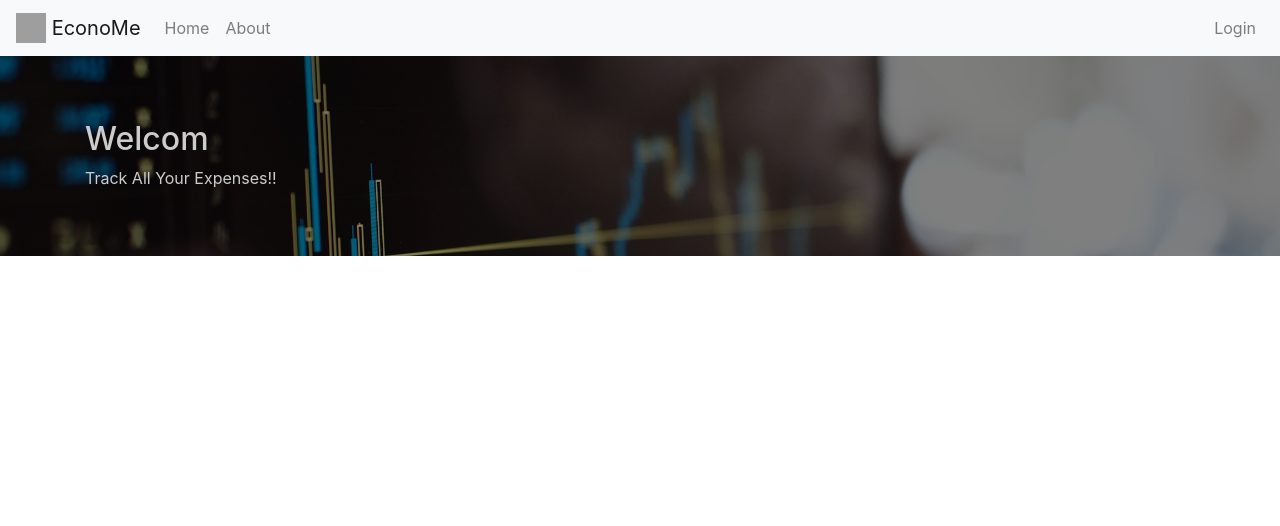
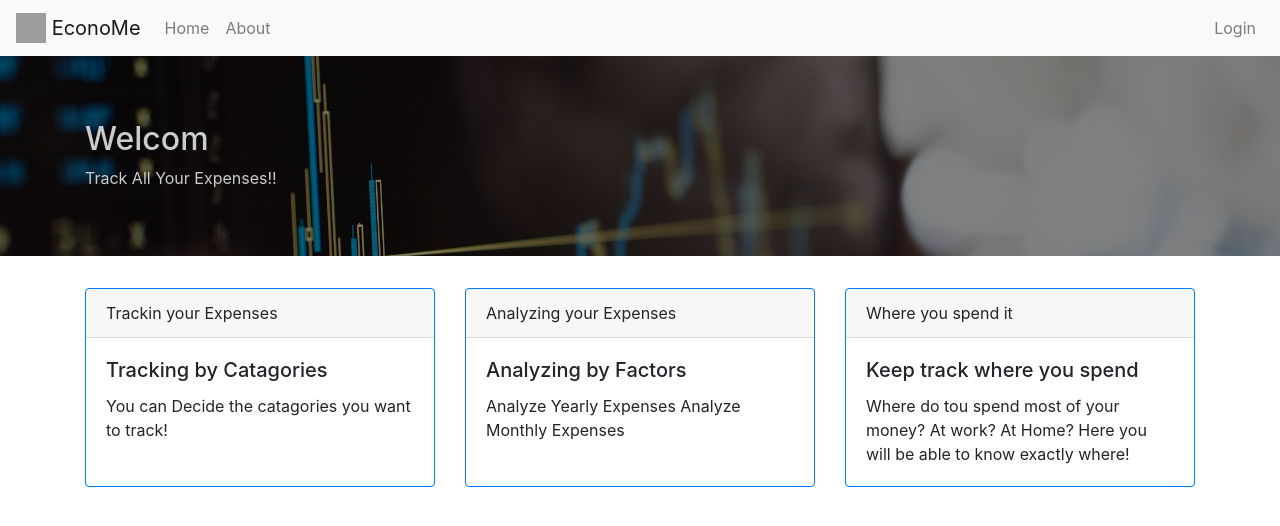
Before and after one commit to Eden-Gal-code/EconoMe, a React (Create React App) app: page / in a window 1280 px wide. Shown: the top 526 px of the page. Built offline with nearby package versions, Linux system fonts and the light colour scheme; grey boxes are pictures that could not be loaded.

Commit message:
Added About Page

```diff
--- a/src/App.js
+++ b/src/App.js
@@ -7,7 +7,7 @@ import Welcome from "./views/Welcome";
 import Expenses from "./Logged/Expenses";
 import AddExp from "./Logged/AddExp";
 import Profile from "./Logged/Profile";
-
+import About from "./views/About";
 function App() {
   return (
     <BrowserRouter>
@@ -20,7 +20,7 @@ function App() {
         <Switch>
           <Route exact path="/" component={Welcome}></Route>
           <Route path="/views/Welcome" component={Welcome}></Route>
-
+          <Route path="/views/About" component={About}></Route>
           <Route path="/views/Login" component={Login}></Route>
           <Route path="/Logged/Profile" component={Profile}></Route>
           <Route path="/Logged/Expenses" component={Expenses}></Route>
--- a/src/Logged/Expenses.js
+++ b/src/Logged/Expenses.js
@@ -18,6 +18,7 @@ class Expenses extends React.Component {
     } else {
       this.state.usr.fields.map(field => {
         this.state.lists.push(this.SearchField(field));
+        return null;
       });
     }
   }
@@ -27,6 +28,7 @@ class Expenses extends React.Component {
       if (exp.field === field) {
         obj.exps.push(exp);
       }
+      return null;
     });
     return obj;
   }
--- a/src/components/LocBarChart.js
+++ b/src/components/LocBarChart.js
@@ -1,14 +1,5 @@
 import React from "react";
-import {
-  BarChart,
-  Bar,
-  Cell,
-  XAxis,
-  YAxis,
-  CartesianGrid,
-  Tooltip,
-  Legend
-} from "recharts";
+import { BarChart, Bar, XAxis, YAxis, CartesianGrid, Tooltip } from "recharts";
 
 export default class Example extends React.Component {
   static jsfiddleUrl = "https://jsfiddle.net/alidingling/30763kr7/";
@@ -20,6 +11,7 @@ export default class Example extends React.Component {
     };
     this.state.usr.locations.map(loc => {
       this.state.data.push(this.SearchLocs(loc));
+      return null;
     });
   }
   SearchLocs(loc) {
@@ -28,6 +20,7 @@ export default class Example extends React.Component {
       if (exp.location === loc) {
         obj.value += exp.amount;
       }
+      return null;
     });
     return obj;
   }
--- a/src/components/MonthlyChart.js
+++ b/src/components/MonthlyChart.js
@@ -5,8 +5,7 @@ import {
   XAxis,
   YAxis,
   CartesianGrid,
-  Tooltip,
-  Legend
+  Tooltip
 } from "recharts";
 
 class MonthlyChart extends React.Component {
@@ -22,6 +21,7 @@ class MonthlyChart extends React.Component {
         name: data.month,
         balance: data.Mbalance
       });
+      return null;
     });
   }
 
--- a/src/components/PieChartByField.js
+++ b/src/components/PieChartByField.js
@@ -85,6 +85,7 @@ class PieChartByField extends React.Component {
     };
     this.state.usr.fields.map(field => {
       this.state.data.push(this.SearchField(field));
+      return null;
     });
   }
   SearchField(field) {
@@ -93,6 +94,7 @@ class PieChartByField extends React.Component {
       if (exp.field === field) {
         obj.value += exp.amount;
       }
+      return null;
     });
     return obj;
   }
--- a/src/components/YearlyChart.js
+++ b/src/components/YearlyChart.js
@@ -5,8 +5,7 @@ import {
   XAxis,
   YAxis,
   CartesianGrid,
-  Tooltip,
-  Legend
+  Tooltip
 } from "recharts";
 
 class YearlyChart extends React.Component {
@@ -22,6 +21,7 @@ class YearlyChart extends React.Component {
         name: data.year,
         balance: data.Ybalance
       });
+      return null;
     });
     this.state.data.push({
       name: new Date().getFullYear(),
--- /dev/null
+++ b/src/views/About.js
@@ -0,0 +1,7 @@
+import React from "react";
+import { Container } from "react-bootstrap";
+const About = () => {
+  return <Container>this site was created by Eden Gal</Container>;
+};
+
+export default About;
--- a/src/views/Welcome.js
+++ b/src/views/Welcome.js
@@ -1,5 +1,6 @@
 import React from "react";
 import Jumbo from "../components/Jumbo";
+import { Card, Container, CardDeck } from "react-bootstrap";
 class Welcome extends React.Component {
   constructor(props) {
     super(props);
@@ -11,6 +12,38 @@ class Welcome extends React.Component {
     return (
       <React.Fragment>
         <Jumbo Head="Welcom">Track All Your Expenses!!</Jumbo>
+        <Container inline>
+          <CardDeck>
+            <Card border="primary" style={{ width: "18rem" }}>
+              <Card.Header>Trackin your Expenses</Card.Header>
+              <Card.Body>
+                <Card.Title>Tracking by Catagories</Card.Title>
+                <Card.Text>
+                  You can Decide the catagories you want to track!
+                </Card.Text>
+              </Card.Body>
+            </Card>
+            <Card border="primary" style={{ width: "18rem" }}>
+              <Card.Header>Analyzing your Expenses</Card.Header>
+              <Card.Body>
+                <Card.Title>Analyzing by Factors</Card.Title>
+                <Card.Text>
+                  Analyze Yearly Expenses Analyze Monthly Expenses
+                </Card.Text>
+              </Card.Body>
+            </Card>
+            <Card border="primary" style={{ width: "18rem" }}>
+              <Card.Header>Where you spend it</Card.Header>
+              <Card.Body>
+                <Card.Title>Keep track where you spend</Card.Title>
+                <Card.Text>
+                  Where do tou spend most of your money? At work? At Home? Here
+                  you will be able to know exactly where!
+                </Card.Text>
+              </Card.Body>
+            </Card>
+          </CardDeck>
+        </Container>
       </React.Fragment>
     );
   }
```
